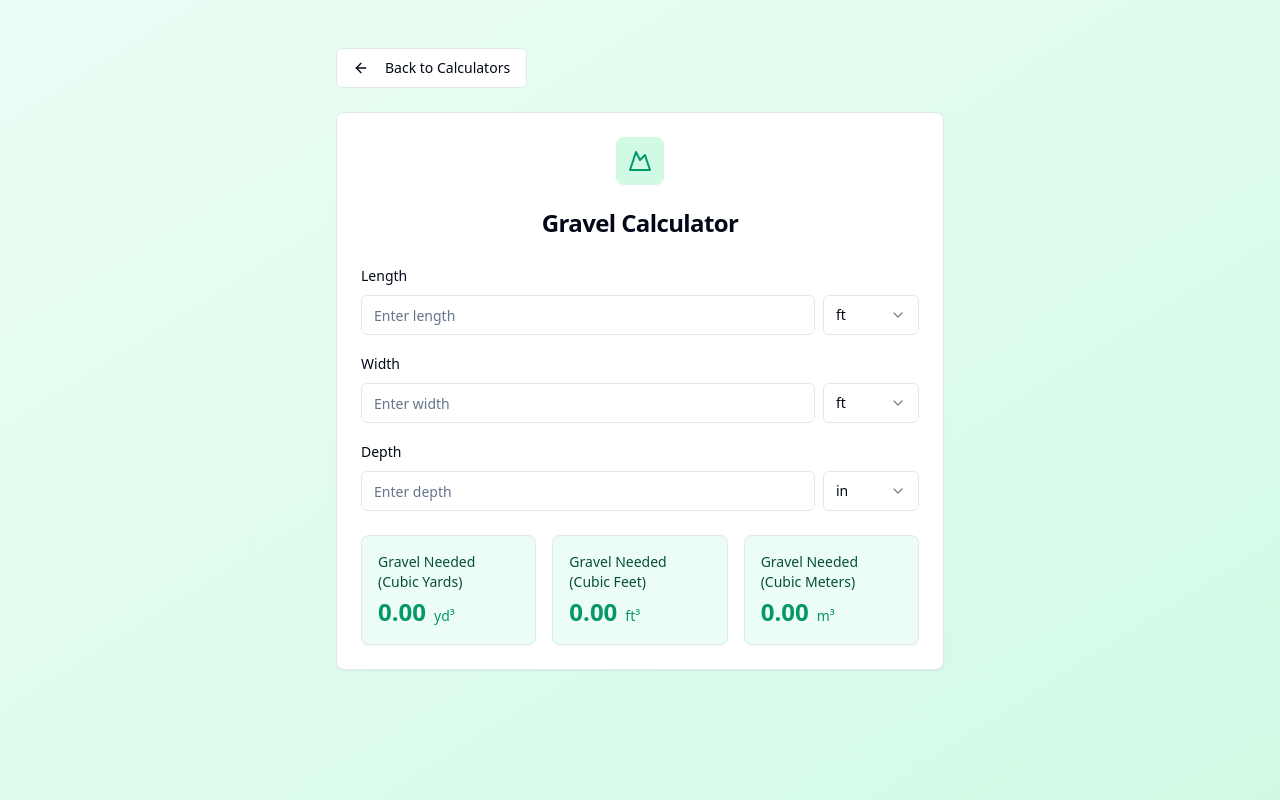
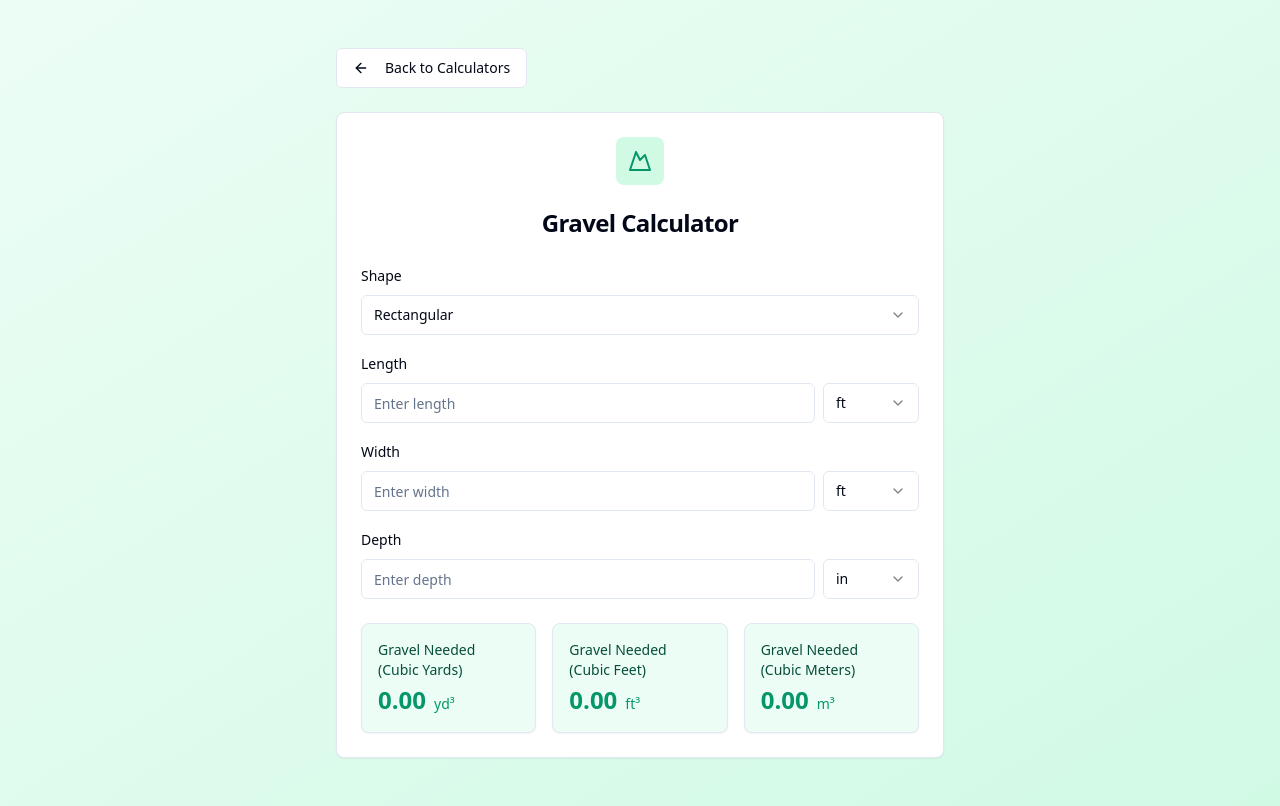
Before and after one commit to dannytakacs138/landscaping-calculator, a React (Vite) app: page /gravel in a window 1280 px wide. Built offline with nearby package versions, Linux system fonts and the light colour scheme.

Commit message:
Add shape selection to gravel calculator
Implement a shape selection option in the gravel calculator, allowing users to choose between rectangular and circular areas, with rectangular as the default option.
[skip gpt_engineer]

```diff
--- /dev/null
+++ b/src/components/gravel/ShapeSelector.tsx
@@ -0,0 +1,31 @@
+import {
+  Select,
+  SelectContent,
+  SelectItem,
+  SelectTrigger,
+  SelectValue,
+} from "@/components/ui/select";
+
+interface ShapeSelectorProps {
+  value: string;
+  onValueChange: (value: string) => void;
+}
+
+export const ShapeSelector = ({ value, onValueChange }: ShapeSelectorProps) => {
+  return (
+    <div className="space-y-2">
+      <label className="text-sm font-medium leading-none peer-disabled:cursor-not-allowed peer-disabled:opacity-70">
+        Shape
+      </label>
+      <Select value={value} onValueChange={onValueChange}>
+        <SelectTrigger>
+          <SelectValue placeholder="Select shape" />
+        </SelectTrigger>
+        <SelectContent>
+          <SelectItem value="rectangular">Rectangular</SelectItem>
+          <SelectItem value="circular">Circular</SelectItem>
+        </SelectContent>
+      </Select>
+    </div>
+  );
+};
--- a/src/pages/GravelCalculator.tsx
+++ b/src/pages/GravelCalculator.tsx
@@ -6,39 +6,45 @@ import { CalculatorInput } from "@/components/CalculatorInput";
 import { CalculatorResult } from "@/components/CalculatorResult";
 import { useNavigate } from "react-router-dom";
 import { convertToFeet } from "@/utils/unitConversions";
+import { ShapeSelector } from "@/components/gravel/ShapeSelector";
 
 const GravelCalculator = () => {
   const navigate = useNavigate();
+  const [shape, setShape] = useState("rectangular");
   const [length, setLength] = useState("");
   const [width, setWidth] = useState("");
+  const [radius, setRadius] = useState("");
   const [depth, setDepth] = useState("");
   const [lengthUnit, setLengthUnit] = useState("feet");
   const [widthUnit, setWidthUnit] = useState("feet");
+  const [radiusUnit, setRadiusUnit] = useState("feet");
   const [depthUnit, setDepthUnit] = useState("inches");
 
-  const calculateCubicYards = () => {
+  const calculateArea = () => {
+    if (shape === "rectangular") {
       const l = convertToFeet(parseFloat(length), lengthUnit as any);
       const w = convertToFeet(parseFloat(width), widthUnit as any);
+      return isNaN(l) || isNaN(w) ? 0 : l * w;
+    } else {
+      const r = convertToFeet(parseFloat(radius), radiusUnit as any);
+      return isNaN(r) ? 0 : Math.PI * r * r;
+    }
+  };
+
+  const calculateCubicYards = () => {
+    const area = calculateArea();
     const d = convertToFeet(parseFloat(depth), depthUnit as any);
-
-    if (isNaN(l) || isNaN(w) || isNaN(d)) return 0;
-
-    return (l * w * d) / 27;
+    return isNaN(d) ? 0 : (area * d) / 27;
   };
 
   const calculateCubicFeet = () => {
-    const l = convertToFeet(parseFloat(length), lengthUnit as any);
-    const w = convertToFeet(parseFloat(width), widthUnit as any);
+    const area = calculateArea();
     const d = convertToFeet(parseFloat(depth), depthUnit as any);
-
-    if (isNaN(l) || isNaN(w) || isNaN(d)) return 0;
-
-    return l * w * d;
+    return isNaN(d) ? 0 : area * d;
   };
 
   const calculateCubicMeters = () => {
-    const cubicFeet = calculateCubicFeet();
-    return cubicFeet * 0.0283168; // Convert cubic feet to cubic meters
+    return calculateCubicFeet() * 0.0283168; // Convert cubic feet to cubic meters
   };
 
   return (
@@ -61,6 +67,9 @@ const GravelCalculator = () => {
           </CardHeader>
           <CardContent className="space-y-6">
             <div className="grid gap-4">
+              <ShapeSelector value={shape} onValueChange={setShape} />
+              {shape === "rectangular" ? (
+                <>
                   <CalculatorInput
                     label="Length"
                     value={length}
@@ -79,6 +88,18 @@ const GravelCalculator = () => {
                     selectedUnit={widthUnit}
                     onUnitChange={setWidthUnit}
                   />
+                </>
+              ) : (
+                <CalculatorInput
+                  label="Radius"
+                  value={radius}
+                  onChange={setRadius}
+                  placeholder="Enter radius"
+                  showUnitSelect
+                  selectedUnit={radiusUnit}
+                  onUnitChange={setRadiusUnit}
+                />
+              )}
               <CalculatorInput
                 label="Depth"
                 value={depth}
```
Lines whose indentation alone changed are shown as unchanged.
